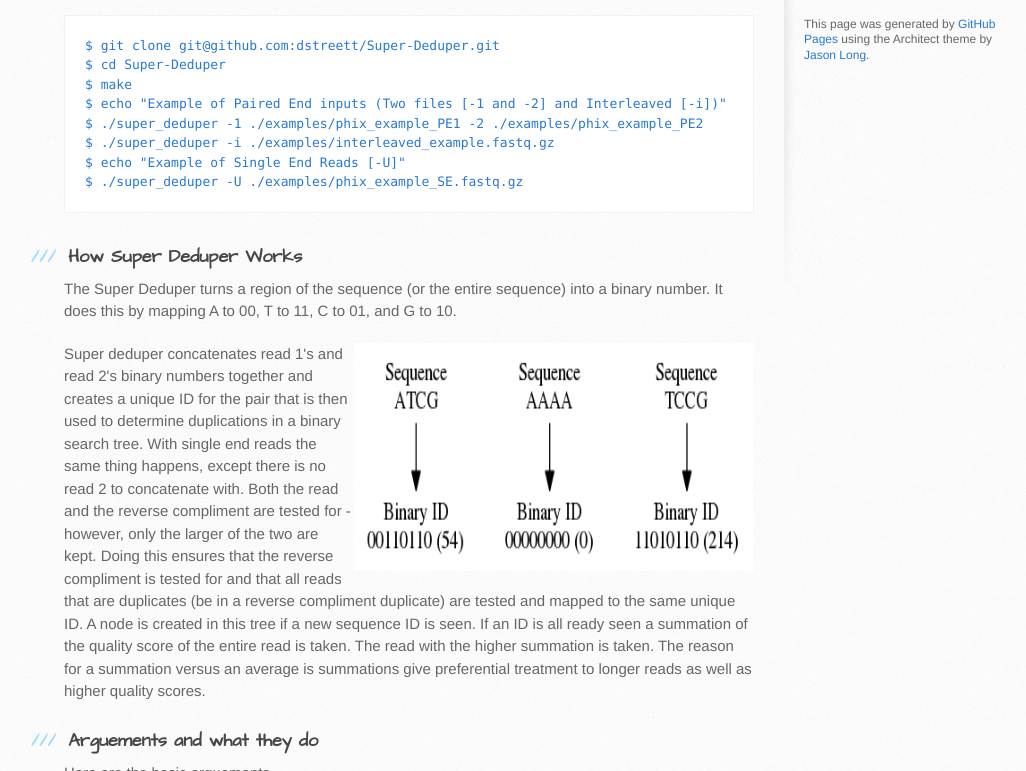
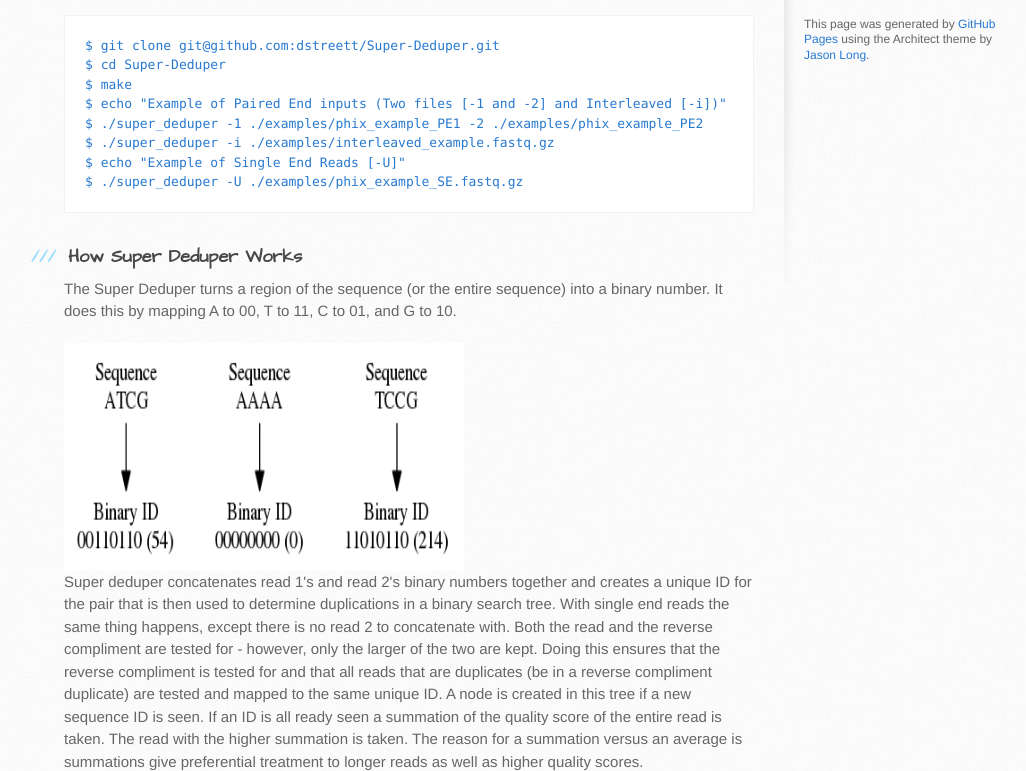
Before and after one commit to dstreett/Super-Deduper, a plain HTML site: page index.html in a window 1280 px wide. Shown: the part 485-1256 px from the top of the page, without its empty margins (106-1132 px from the left). Drawn offline with Linux system fonts and the light colour scheme.

Commit message:
Added image stuff

```diff
--- a/index.html
+++ b/index.html
@@ -53,7 +53,7 @@ $ ./super_deduper -U ./examples/phix_example_SE.fastq.gz
 The Super Deduper turns a region of the sequence (or the entire sequence) into a binary number. It does this by mapping A to 00, T to 11, C to 01, and G to 10.
 </p>
 
-<img src="images/mapping.png" alt="Mapping" style="width:400px;height:228px" align="right">
+<img src="images/mapping.png" alt="Mapping" style="width:400px;height:228px" align="middle">
 
 
 <p>
```
